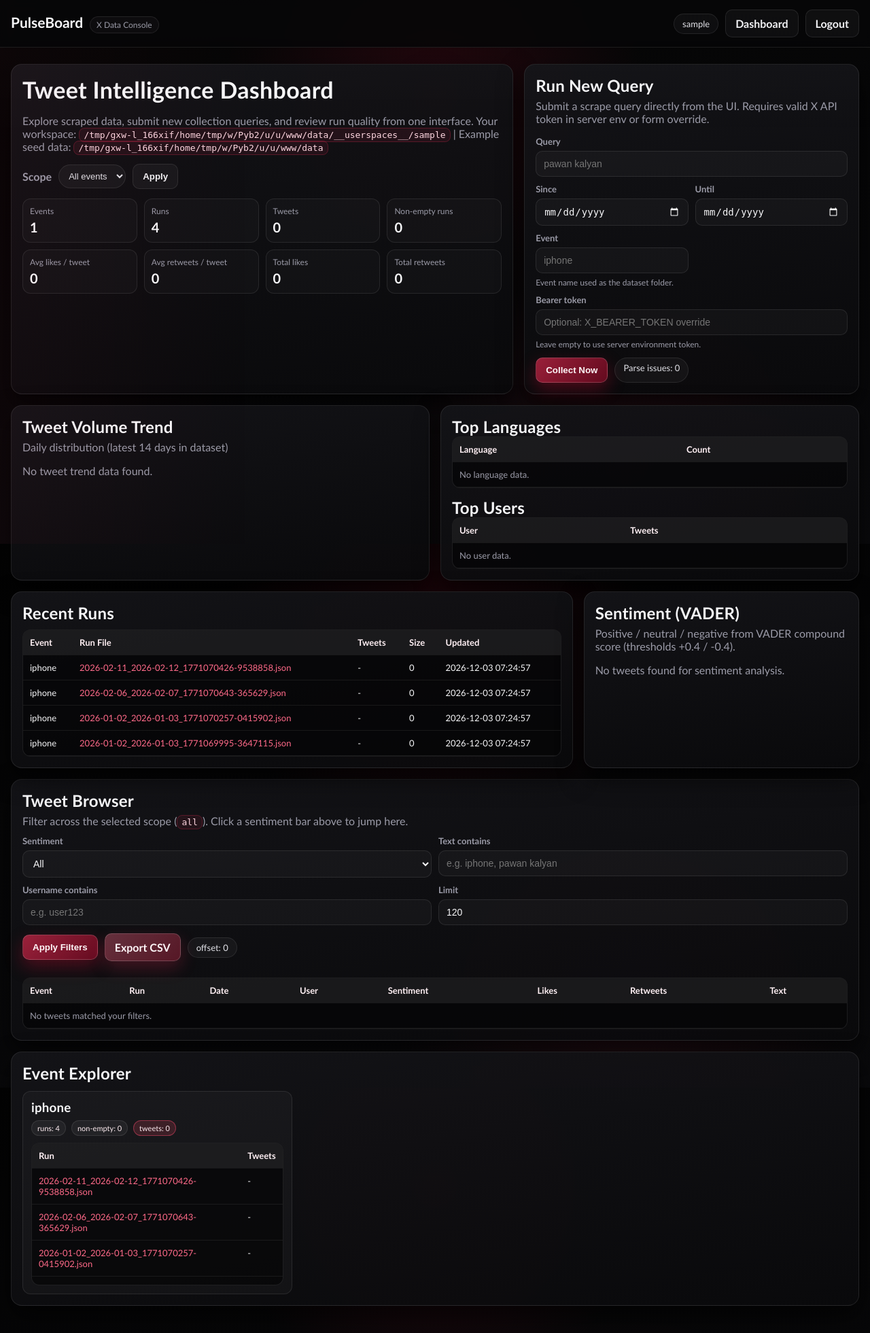
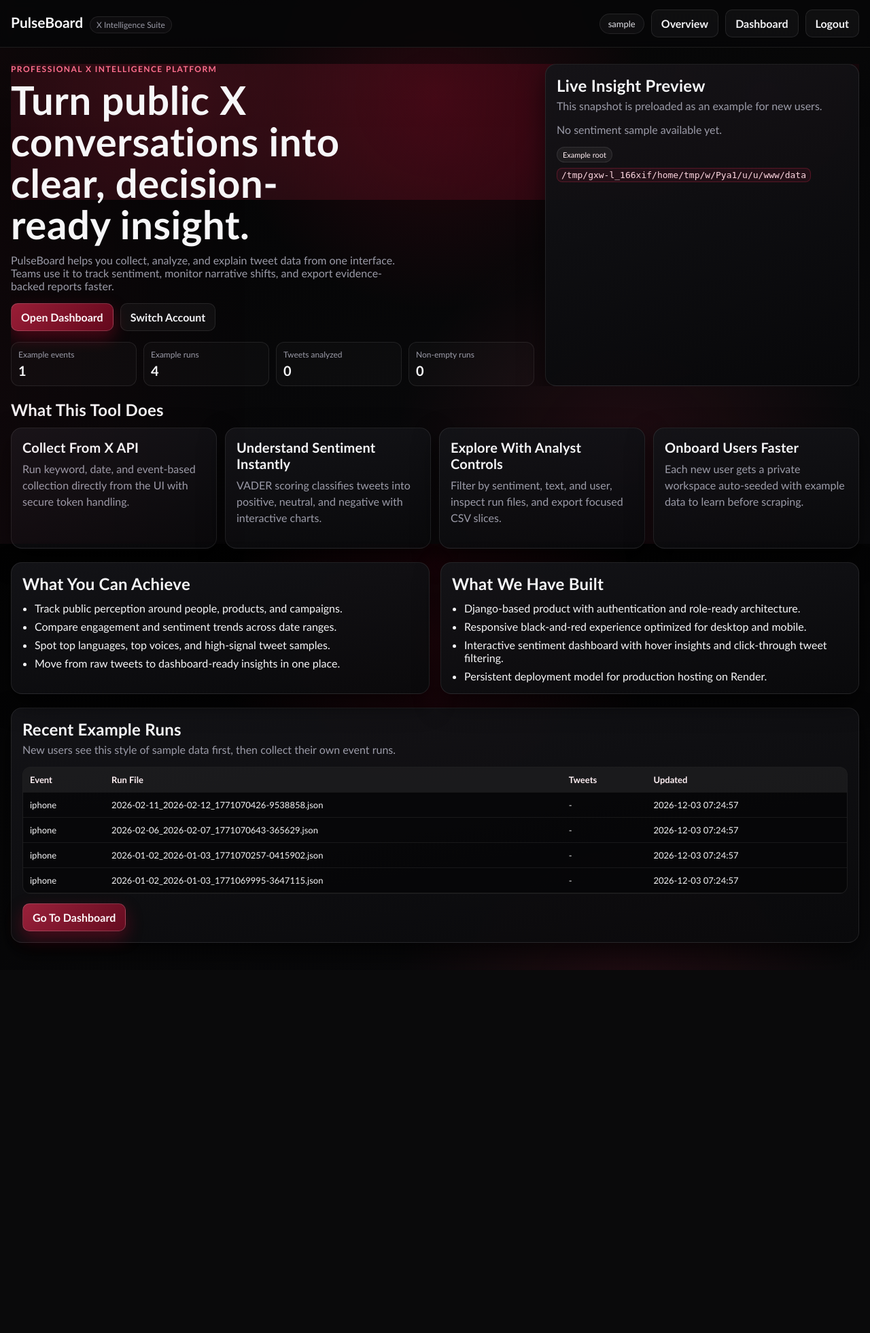
Before and after one commit to Sairam-DE/tweet_dashboard, a Django app: page / in a window 1280 px wide. Shown: the whole page at 68% size. After the commit the page ends 1427 px from the top, so only its background shows below. Run offline with Django 5.2, Linux system fonts and the light colour scheme; the visitor is signed in with stand-in values (Sample User, id 1).

Commit message:
Add public pre-login landing page with product messaging

```diff
--- a/viewer/static/viewer/style.css
+++ b/viewer/static/viewer/style.css
@@ -603,13 +603,167 @@
     overflow: auto;
 }
 
+.landing-hero {
+    position: relative;
+    overflow: hidden;
+}
+
+.landing-hero::before {
+    content: "";
+    position: absolute;
+    inset: -120px -100px auto;
+    height: 320px;
+    background:
+        radial-gradient(circle at 25% 50%, rgba(255, 47, 89, 0.2), transparent 55%),
+        radial-gradient(circle at 70% 65%, rgba(190, 11, 49, 0.24), transparent 50%);
+    pointer-events: none;
+    z-index: 0;
+}
+
+.landing-grid {
+    position: relative;
+    z-index: 1;
+    display: grid;
+    grid-template-columns: 1.25fr 0.75fr;
+    gap: 16px;
+    align-items: stretch;
+}
+
+.landing-copy,
+.landing-preview {
+    animation: rise-in 0.45s ease both;
+}
+
+.landing-kicker {
+    margin: 0;
+    font-size: 12px;
+    font-weight: 800;
+    letter-spacing: 0.12em;
+    text-transform: uppercase;
+    color: #ff6f8e;
+}
+
+.landing-title {
+    margin-top: 8px;
+    font-size: clamp(34px, 5vw, 58px);
+    line-height: 1.05;
+    max-width: 16ch;
+}
+
+.landing-intro {
+    margin-top: 12px;
+    max-width: 64ch;
+    font-size: 16px;
+}
+
+.landing-cta {
+    margin-top: 16px;
+    display: flex;
+    flex-wrap: wrap;
+    gap: 10px;
+}
+
+.landing-metrics {
+    margin-top: 16px;
+    display: grid;
+    grid-template-columns: repeat(4, minmax(0, 1fr));
+    gap: 10px;
+}
+
+.landing-preview {
+    background:
+        linear-gradient(160deg, rgba(20, 20, 24, 0.95), rgba(8, 8, 10, 0.96)),
+        radial-gradient(circle at 70% 10%, rgba(255, 47, 89, 0.14), transparent 35%);
+}
+
+.landing-sentiment {
+    margin-top: 12px;
+    display: grid;
+    gap: 10px;
+}
+
+.landing-preview-note {
+    margin-top: 14px;
+    display: flex;
+    flex-wrap: wrap;
+    gap: 8px;
+    align-items: center;
+}
+
+.landing-section {
+    margin-top: 20px;
+}
+
+.landing-card-grid {
+    margin-top: 12px;
+    display: grid;
+    grid-template-columns: repeat(4, minmax(0, 1fr));
+    gap: 12px;
+}
+
+.landing-card {
+    transition: transform 0.2s ease, border-color 0.2s ease, box-shadow 0.2s ease;
+}
+
+.landing-card:hover {
+    transform: translateY(-2px);
+    border-color: rgba(255, 47, 89, 0.45);
+    box-shadow: 0 14px 26px rgba(190, 11, 49, 0.23);
+}
+
+.landing-card h3 {
+    font-size: 20px;
+}
+
+.landing-card p {
+    margin-top: 8px;
+    line-height: 1.5;
+}
+
+.landing-two-col {
+    display: grid;
+    grid-template-columns: 1fr 1fr;
+    gap: 16px;
+}
+
+.landing-list {
+    margin: 12px 0 0;
+    padding-left: 18px;
+    display: grid;
+    gap: 8px;
+}
+
+@keyframes rise-in {
+    from {
+        opacity: 0;
+        transform: translateY(8px);
+    }
+    to {
+        opacity: 1;
+        transform: translateY(0);
+    }
+}
+
 @media (max-width: 1100px) {
     .hero {
         grid-template-columns: 1fr;
     }
 
+    .landing-grid {
+        grid-template-columns: 1fr;
+    }
+
     .metrics {
         grid-template-columns: repeat(2, minmax(0, 1fr));
+    }
+
+    .landing-metrics {
+        grid-template-columns: repeat(2, minmax(0, 1fr));
+    }
+
+    .landing-card-grid,
+    .landing-two-col {
+        grid-template-columns: 1fr;
     }
 
     .two-col,
--- a/viewer/templates/registration/login.html
+++ b/viewer/templates/registration/login.html
@@ -5,6 +5,9 @@
 {% block content %}
 <section class="auth-shell">
     <div class="auth-panel">
+        <p class="muted" style="margin: 0 0 8px;">
+            New here? <a href="{% url 'home' %}">View product overview</a>
+        </p>
         <h1 style="font-size: 30px;">Welcome Back</h1>
         <p class="muted" style="margin-top: 6px;">Login to access query controls and dashboard views.</p>
         <form method="post" style="margin-top: 14px;">
--- a/viewer/templates/viewer/base.html
+++ b/viewer/templates/viewer/base.html
@@ -13,15 +13,17 @@
     <header class="topbar">
         <div class="topbar-inner">
             <div class="brand">
-                <a href="{% url 'dashboard' %}" class="title">PulseBoard</a>
-                <span class="tag">X Data Console</span>
+                <a href="{% url 'home' %}" class="title">PulseBoard</a>
+                <span class="tag">X Intelligence Suite</span>
             </div>
             <nav class="nav-links">
                 {% if user.is_authenticated %}
                     <span class="chip">{{ user.username }}</span>
+                    <a class="btn btn-ghost" href="{% url 'home' %}">Overview</a>
                     <a class="btn btn-ghost" href="{% url 'dashboard' %}">Dashboard</a>
                     <a class="btn btn-ghost" href="{% url 'logout' %}">Logout</a>
                 {% else %}
+                    <a class="btn btn-ghost" href="{% url 'home' %}">Overview</a>
                     <a class="btn btn-ghost" href="{% url 'login' %}">Login</a>
                     <a class="btn btn-primary" href="{% url 'register' %}">Register</a>
                 {% endif %}
--- a/viewer/templates/viewer/dashboard.html
+++ b/viewer/templates/viewer/dashboard.html
@@ -208,7 +208,7 @@
                                 data-count="{{ row.count }}"
                                 data-pct="{{ row.pct }}"
                                 data-tone="{{ row.css }}"
-                                href="/?event={{ selected_event|urlencode }}&sentiment={{ row.label|urlencode }}&q={{ browser_q|urlencode }}&user={{ browser_user|urlencode }}&limit={{ browser_limit }}&offset=0#tweet-browser"
+                                href="{% url 'dashboard' %}?event={{ selected_event|urlencode }}&sentiment={{ row.label|urlencode }}&q={{ browser_q|urlencode }}&user={{ browser_user|urlencode }}&limit={{ browser_limit }}&offset=0#tweet-browser"
                             >
                             <span>{{ row.label }}</span>
                             <div class="bar-track">
@@ -271,7 +271,7 @@
                 <button type="submit" class="btn btn-primary">Apply Filters</button>
                 <a
                     class="btn btn-secondary"
-                    href="/?event={{ selected_event|urlencode }}&sentiment={{ browser_sentiment|default_if_none:''|urlencode }}&q={{ browser_q|urlencode }}&user={{ browser_user|urlencode }}&export=csv#tweet-browser"
+                    href="{% url 'dashboard' %}?event={{ selected_event|urlencode }}&sentiment={{ browser_sentiment|default_if_none:''|urlencode }}&q={{ browser_q|urlencode }}&user={{ browser_user|urlencode }}&export=csv#tweet-browser"
                 >
                     Export CSV
                 </a>
@@ -282,10 +282,10 @@
 
         <div style="display:flex; gap:10px; margin-top: 12px; flex-wrap:wrap;">
             {% if browser_offset > 0 %}
-                <a class="btn btn-ghost" href="/?event={{ selected_event|urlencode }}&sentiment={{ browser_sentiment|default_if_none:''|urlencode }}&q={{ browser_q|urlencode }}&user={{ browser_user|urlencode }}&limit={{ browser_limit }}&offset={{ browser_prev_offset }}#tweet-browser">Prev</a>
+                <a class="btn btn-ghost" href="{% url 'dashboard' %}?event={{ selected_event|urlencode }}&sentiment={{ browser_sentiment|default_if_none:''|urlencode }}&q={{ browser_q|urlencode }}&user={{ browser_user|urlencode }}&limit={{ browser_limit }}&offset={{ browser_prev_offset }}#tweet-browser">Prev</a>
             {% endif %}
             {% if browser_has_next %}
-                <a class="btn btn-ghost" href="/?event={{ selected_event|urlencode }}&sentiment={{ browser_sentiment|default_if_none:''|urlencode }}&q={{ browser_q|urlencode }}&user={{ browser_user|urlencode }}&limit={{ browser_limit }}&offset={{ browser_next_offset }}#tweet-browser">Next</a>
+                <a class="btn btn-ghost" href="{% url 'dashboard' %}?event={{ selected_event|urlencode }}&sentiment={{ browser_sentiment|default_if_none:''|urlencode }}&q={{ browser_q|urlencode }}&user={{ browser_user|urlencode }}&limit={{ browser_limit }}&offset={{ browser_next_offset }}#tweet-browser">Next</a>
             {% endif %}
         </div>
 
--- /dev/null
+++ b/viewer/templates/viewer/home.html
@@ -0,0 +1,143 @@
+{% extends "viewer/base.html" %}
+
+{% block title %}PulseBoard | X Intelligence Platform{% endblock %}
+
+{% block content %}
+<section class="landing-hero">
+    <div class="landing-grid">
+        <div class="landing-copy">
+            <p class="landing-kicker">Professional X Intelligence Platform</p>
+            <h1 class="landing-title">Turn public X conversations into clear, decision-ready insight.</h1>
+            <p class="muted landing-intro">
+                PulseBoard helps you collect, analyze, and explain tweet data from one interface.
+                Teams use it to track sentiment, monitor narrative shifts, and export evidence-backed reports faster.
+            </p>
+            <div class="landing-cta">
+                {% if user.is_authenticated %}
+                    <a class="btn btn-primary" href="{% url 'dashboard' %}">Open Dashboard</a>
+                    <a class="btn btn-ghost" href="{% url 'logout' %}">Switch Account</a>
+                {% else %}
+                    <a class="btn btn-primary" href="{% url 'login' %}">Login To Start Scraping</a>
+                    <a class="btn btn-secondary" href="{% url 'register' %}">Create Account</a>
+                {% endif %}
+            </div>
+
+            <div class="landing-metrics">
+                <div class="metric-card">
+                    <div class="label">Example events</div>
+                    <div class="value">{{ total_events }}</div>
+                </div>
+                <div class="metric-card">
+                    <div class="label">Example runs</div>
+                    <div class="value">{{ total_runs }}</div>
+                </div>
+                <div class="metric-card">
+                    <div class="label">Tweets analyzed</div>
+                    <div class="value">{{ total_tweets }}</div>
+                </div>
+                <div class="metric-card">
+                    <div class="label">Non-empty runs</div>
+                    <div class="value">{{ non_empty_runs }}</div>
+                </div>
+            </div>
+        </div>
+
+        <div class="panel landing-preview">
+            <h2>Live Insight Preview</h2>
+            <p class="muted" style="margin-top: 6px;">This snapshot is preloaded as an example for new users.</p>
+            {% if sentiment_total %}
+                <div class="landing-sentiment">
+                    {% for row in sentiment_rows %}
+                        <div class="bar-row">
+                            <span>{{ row.label }}</span>
+                            <div class="bar-track">
+                                <div class="bar-fill {{ row.css }}" style="width: {{ row.pct }}%;"></div>
+                            </div>
+                            <span>{{ row.pct }}%</span>
+                        </div>
+                    {% endfor %}
+                </div>
+            {% else %}
+                <p class="muted" style="margin-top: 12px;">No sentiment sample available yet.</p>
+            {% endif %}
+
+            <div class="landing-preview-note">
+                <span class="pill">Example root</span>
+                <code>{{ example_data_dir }}</code>
+            </div>
+        </div>
+    </div>
+</section>
+
+<section class="landing-section">
+    <h2>What This Tool Does</h2>
+    <div class="landing-card-grid">
+        {% for card in capability_cards %}
+            <article class="panel landing-card">
+                <h3>{{ card.title }}</h3>
+                <p class="muted">{{ card.body }}</p>
+            </article>
+        {% endfor %}
+    </div>
+</section>
+
+<section class="landing-section landing-two-col">
+    <article class="panel">
+        <h2>What You Can Achieve</h2>
+        <ul class="landing-list">
+            {% for item in outcomes %}
+                <li>{{ item }}</li>
+            {% endfor %}
+        </ul>
+    </article>
+    <article class="panel">
+        <h2>What We Have Built</h2>
+        <ul class="landing-list">
+            {% for item in built_stack %}
+                <li>{{ item }}</li>
+            {% endfor %}
+        </ul>
+    </article>
+</section>
+
+<section class="landing-section">
+    <div class="panel">
+        <h2>Recent Example Runs</h2>
+        <p class="muted" style="margin-top: 6px;">
+            New users see this style of sample data first, then collect their own event runs.
+        </p>
+        <div class="table-wrap" style="max-height: 360px; margin-top: 12px;">
+            <table>
+                <thead>
+                    <tr>
+                        <th>Event</th>
+                        <th>Run File</th>
+                        <th>Tweets</th>
+                        <th>Updated</th>
+                    </tr>
+                </thead>
+                <tbody>
+                    {% for run in recent_runs %}
+                        <tr>
+                            <td>{{ run.event }}</td>
+                            <td>{{ run.file_name }}</td>
+                            <td>{{ run.tweet_count|default:"-" }}</td>
+                            <td>{{ run.updated_at }}</td>
+                        </tr>
+                    {% empty %}
+                        <tr><td colspan="4" class="muted">No example runs are available yet.</td></tr>
+                    {% endfor %}
+                </tbody>
+            </table>
+        </div>
+        <div class="landing-cta" style="margin-top: 14px;">
+            {% if user.is_authenticated %}
+                <a class="btn btn-primary" href="{% url 'dashboard' %}">Go To Dashboard</a>
+            {% else %}
+                <a class="btn btn-primary" href="{% url 'login' %}">Login And Start</a>
+                <a class="btn btn-ghost" href="{% url 'register' %}">Sign Up</a>
+            {% endif %}
+        </div>
+    </div>
+</section>
+{% endblock %}
--- a/viewer/templates/viewer/register.html
+++ b/viewer/templates/viewer/register.html
@@ -5,6 +5,9 @@
 {% block content %}
 <section class="auth-shell">
     <div class="auth-panel">
+        <p class="muted" style="margin: 0 0 8px;">
+            Want a quick preview first? <a href="{% url 'home' %}">View product overview</a>
+        </p>
         <h1 style="font-size: 30px;">Create Account</h1>
         <p class="muted" style="margin-top: 6px;">Sign up to manage queries and browse dashboards.</p>
         <form method="post" style="margin-top: 14px;">
--- a/viewer/urls.py
+++ b/viewer/urls.py
@@ -4,7 +4,8 @@
 from . import views
 
 urlpatterns = [
-    path("", views.dashboard, name="dashboard"),
+    path("", views.home, name="home"),
+    path("dashboard/", views.dashboard, name="dashboard"),
     path("register/", views.register_view, name="register"),
     path(
         "login/",
--- a/viewer/views.py
+++ b/viewer/views.py
@@ -13,6 +13,7 @@
 from django.contrib.auth.decorators import login_required
 from django.http import Http404, HttpResponse
 from django.shortcuts import redirect, render
+from django.urls import reverse
 from django.utils.http import url_has_allowed_host_and_scheme
 
 from .forms import CollectQueryForm, RegistrationForm
@@ -683,6 +684,48 @@
     return redirect("login")
 
 
+def home(request):
+    snapshot = _dataset_snapshot("all", data_dir=EXAMPLE_DATA_DIR)
+    capability_cards = [
+        {
+            "title": "Collect From X API",
+            "body": "Run keyword, date, and event-based collection directly from the UI with secure token handling.",
+        },
+        {
+            "title": "Understand Sentiment Instantly",
+            "body": "VADER scoring classifies tweets into positive, neutral, and negative with interactive charts.",
+        },
+        {
+            "title": "Explore With Analyst Controls",
+            "body": "Filter by sentiment, text, and user, inspect run files, and export focused CSV slices.",
+        },
+        {
+            "title": "Onboard Users Faster",
+            "body": "Each new user gets a private workspace auto-seeded with example data to learn before scraping.",
+        },
+    ]
+    outcomes = [
+        "Track public perception around people, products, and campaigns.",
+        "Compare engagement and sentiment trends across date ranges.",
+        "Spot top languages, top voices, and high-signal tweet samples.",
+        "Move from raw tweets to dashboard-ready insights in one place.",
+    ]
+    built_stack = [
+        "Django-based product with authentication and role-ready architecture.",
+        "Responsive black-and-red experience optimized for desktop and mobile.",
+        "Interactive sentiment dashboard with hover insights and click-through tweet filtering.",
+        "Persistent deployment model for production hosting on Render.",
+    ]
+    context = {
+        **snapshot,
+        "example_data_dir": str(EXAMPLE_DATA_DIR),
+        "capability_cards": capability_cards,
+        "outcomes": outcomes,
+        "built_stack": built_stack,
+    }
+    return render(request, "viewer/home.html", context)
+
+
 @login_required
 def dashboard(request):
     initial_event = request.GET.get("event")
@@ -719,7 +762,7 @@
         run_filename = _run_collection(query, since, until, event, token, user_data_dir)
     except Exception as exc:
         messages.error(request, f"Collection failed: {exc}")
-        return redirect(f"/?event={event}")
+        return redirect(f"{reverse('dashboard')}?event={event}")
 
     messages.success(request, f"Collection completed. New run: {run_filename}")
     return redirect("run_detail", event=event, filename=run_filename)
```
